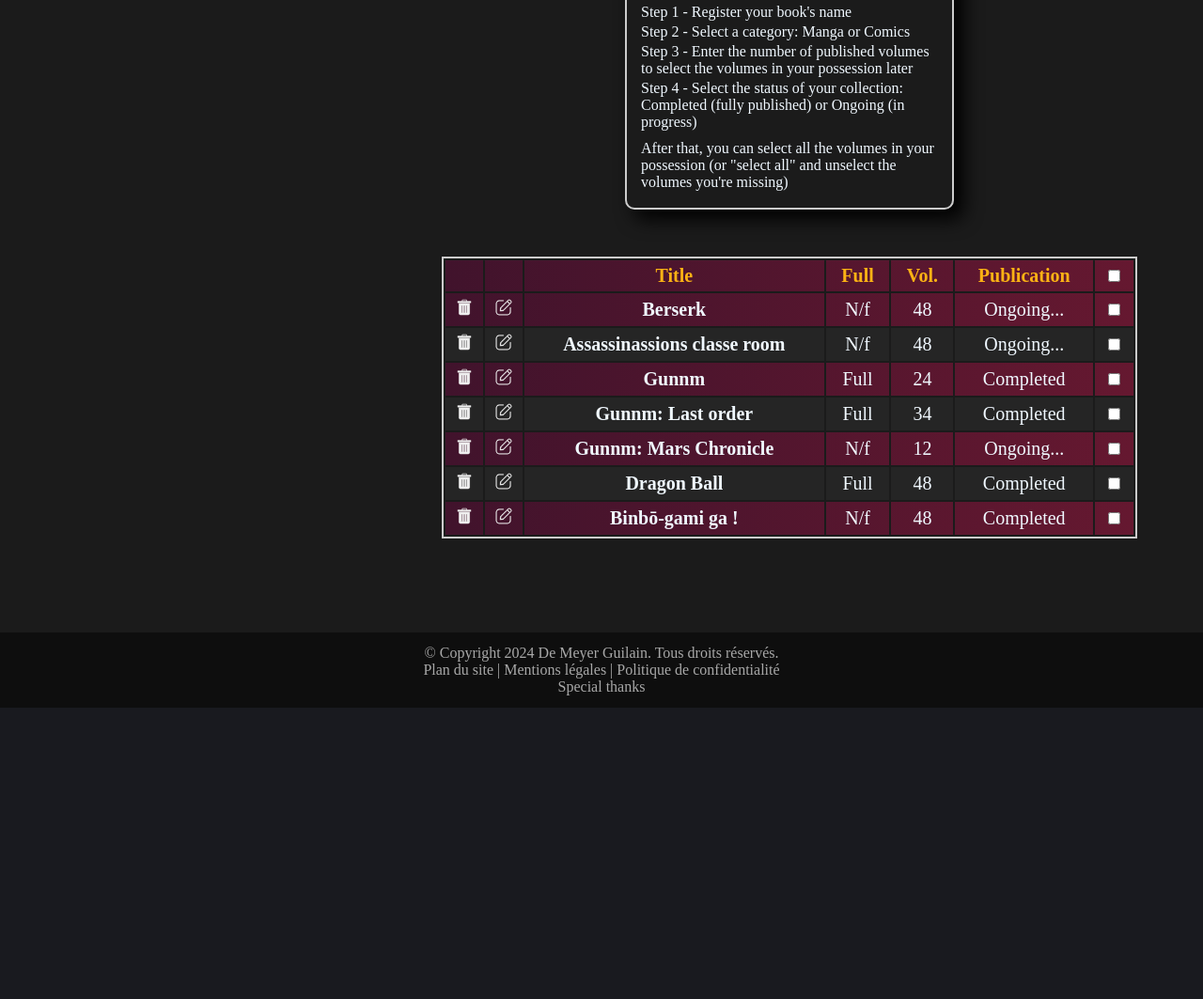
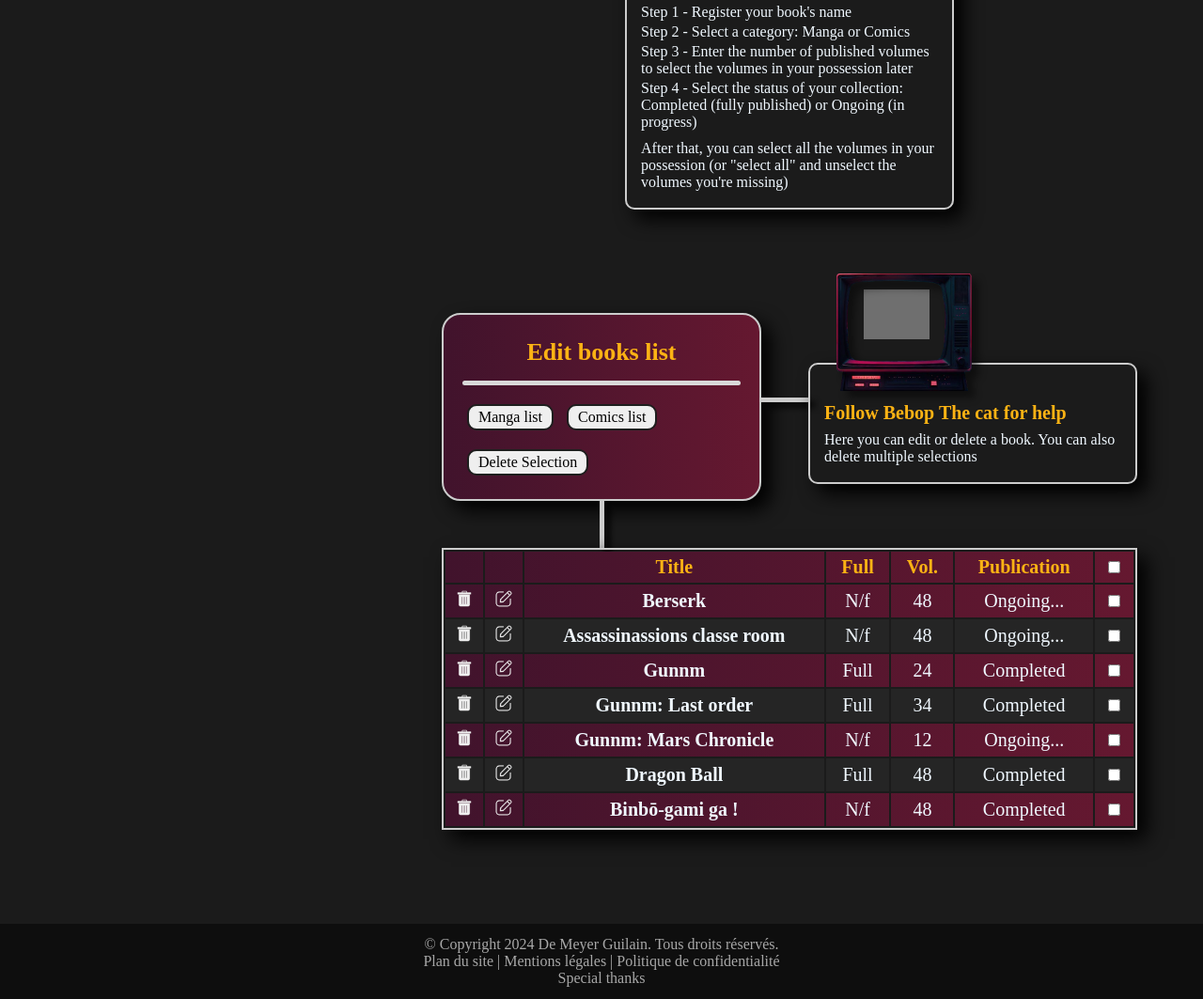
Before and after one commit to yrautcnasdemo/FoxWave, a PHP site: page /backoffice.php in a window 1280 px wide. Shown: the part 1024-2087 px from the top of the page at 94% size. Before the commit the page ends 1777 px from the top, so only its background shows below. Run offline with PHP 8.4, Linux system fonts and the light colour scheme; some web fonts are replaced; grey boxes are pictures that could not be loaded.

Commit message:
backoffice table & helper

```diff
--- a/src/backoffice.php
+++ b/src/backoffice.php
@@ -296,8 +296,37 @@
                         </div>
                     </div>
 
+                    <!-- <h1>AJOUTER BOUTON "DELETE SELECTION" ET SELECT MANGA - COMICS PUIS REGLER LIMAGE</h1> -->
                     <div class="backoffice-table-edit">
-                        <img src="" alt="">
+                        <div class="edit-help">
+                            <div class="backoffice-edit-panel">
+                                <h1>Edit books list</h1>
+                                <div class="divider"></div>
+                                <div>
+                                    <button>Manga list</button>
+                                    <button>Comics list</button>
+                                    <button>Delete Selection</button>
+                                </div>
+                            </div>
+
+                    <div class="divider3"></div>
+
+
+                            <div class="helper">
+                                <div class="small-tv">
+                                    <video class="tv-grid2" autoplay loop>
+                                        <source src="assets/images/backgrounds/Video/retrowave-car.mp4" type="video/mp4">
+                                    </video>
+                                    <img class="retro-cat" src="assets/images/profiles/cyberpunk-cat-head-sticker3.png" alt="cat-helper-layer">
+                                    <img class="retro-tv-back" src="assets/images/backgrounds/Retro-tv.png" alt="tv-layer">
+                                </div>
+                                <div class="help-txt">
+                                    <h4 class="bebop">Follow Bebop The cat for help</h4>
+                                    <p>Here you can edit or delete a book. You can also delete multiple selections</p>
+                                    </div>
+                            </div>
+                        </div>
+                        <div class="divider4"></div>
                         <table>
                             <thead>
                                 <tr>
@@ -376,6 +405,8 @@
                                 </tr>
                             </tbody>
                         </table>
+                        <!-- <img src="assets/images/profiles/GutsBanner.png" alt=""> -->
+
                     </div>
                 </section>
             </div>
--- a/src/style.css
+++ b/src/style.css
@@ -975,7 +975,9 @@
 }
 .backoffice-table-edit {
     display: flex;
-    flex-direction: row;
+    flex-direction: column;
+    justify-content: center;
+    align-items: center;
     margin: 50px;
     width: 100%;
     /* background-color: rgb(21, 255, 0); */
@@ -983,6 +985,7 @@
 .backoffice-table-edit table {
     border-collapse: separate;
     border: 2px solid rgb(204, 204, 204);
+    box-shadow: 10px 10px 20px black;
 }
 .backoffice-table-edit table thead {
     color: #FDB314;
@@ -1057,7 +1060,7 @@
     border: 2px solid rgb(204, 204, 204);
     border-radius: 10px;
     overflow: hidden;
-    font-family: Rajdhani-sb;
+    font-family: Rajdhani-md;
     color: aliceblue;
     box-shadow: 10px 10px 20px black;
 }
@@ -1074,3 +1077,55 @@
     font-size: 20px;
     color: #FDB314;
 }
+
+/*Edit book table*/
+.backoffice-edit-panel {
+    display: flex;
+    flex-direction: column;
+    justify-content: space-around;
+    align-items: center;
+    max-width: 600px;
+    background: linear-gradient(90deg,#41132c, #651830);
+    padding: 0px 20px 25px 20px;
+    margin-top: 60px;
+    box-shadow: 10px 10px 20px black;
+    border: 2px solid rgb(204, 204, 204);
+    border-radius: 20px;
+}
+.backoffice-edit-panel h1 {
+    color: #FDB314;
+    font-family: Rajdhani-sb;
+    font-size: 26px;
+    margin-top: 25px;
+    margin-bottom: 15px;
+}
+.backoffice-edit-panel button {
+    font-family: Rajdhani-sb;
+    font-size: 16px;
+    margin-top: 20px;
+    padding: 3px 10px;
+    border-radius: 10px;
+    border: 2px solid #1e1e1e;
+    margin-left: 5px;
+    margin-right: 5px;
+}
+.divider4 {
+    width: 5px;
+    min-height: 50px;
+    background-color: rgb(204, 204, 204);
+    margin-left: -400px;
+    box-shadow: 6px 6px 6px black;
+}
+.edit-help {
+    display: flex;
+    flex-direction: row;
+    justify-content: center;
+}
+
+.tv-grid2{
+    position: absolute;
+    height: 100px;
+    left: -4px;
+    top: -6px;
+    z-index: -1;
+}
```
Also changed, not shown: 1 other file.
